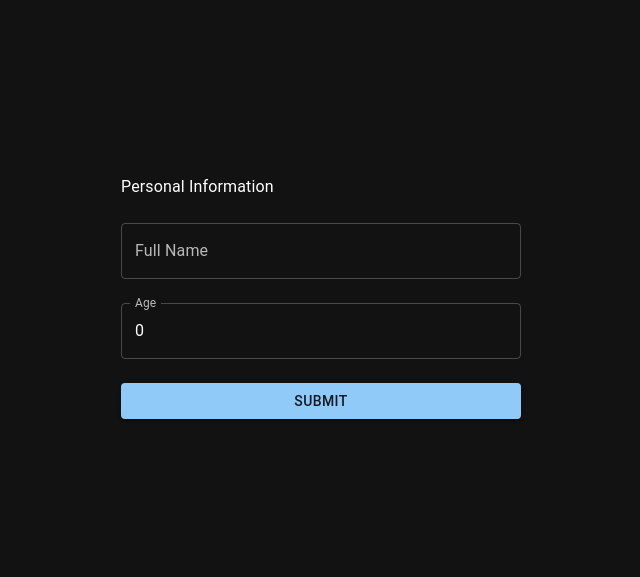
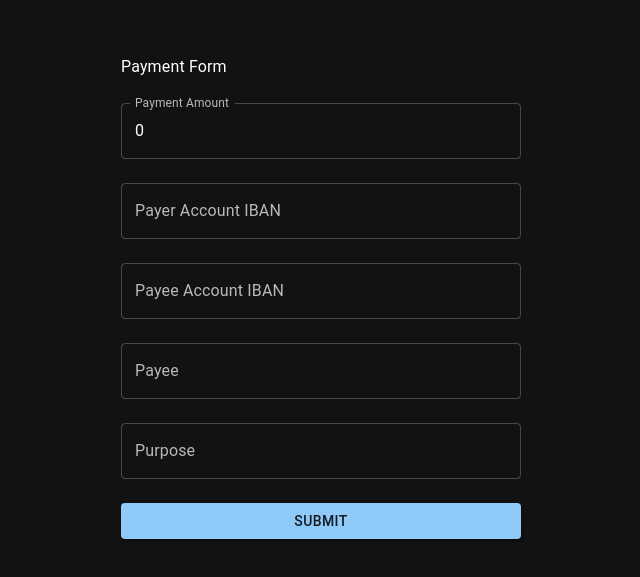
Before and after one commit to IgnasKav/baltic-amadeus-task, a React (Vite) app: page / in a window 1280 px wide. Shown: the part 103-680 px from the top of the page, without its empty margins (319-959 px from the left). Built offline with nearby package versions, Linux system fonts and the light colour scheme.

Commit message:
add needed fields

```diff
--- a/src/components/payment-form.tsx
+++ b/src/components/payment-form.tsx
@@ -2,16 +2,34 @@ import { useAppForm } from "@/forms/form-config";
 import { revalidateLogic } from "@tanstack/react-form";
 import z from "zod";
 
+const ibanValidation = z
+  .string()
+  // Will reduce request count to endpoint
+  .min(15, "IBAN must be at least 15 characters long")
+  .max(34, "IBAN cannot exceed 34 characters");
+
 const paymentFormSchema = z.object({
-  username: z.string().min(3, "Username must be at least 3 characters long"),
-  age: z.number().min(13, "Age must be at least 13"),
+  paymentAmount: z.number().min(0.01, "Payment amount must be at least 0.01"),
+  payerAccountIBAN: ibanValidation,
+  payeeAccountIBAN: ibanValidation,
+  payee: z
+    .string()
+    .min(3, "Payee is required")
+    .max(70, "Payee cannot exceed 70 characters"),
+  purpose: z
+    .string()
+    .min(3, "Purpose is required")
+    .max(135, "Purpose cannot exceed 135 characters"),
 });
 
 export const PaymentForm = () => {
   const form = useAppForm({
     defaultValues: {
-      username: "",
-      age: 0,
+      paymentAmount: 0,
+      payerAccountIBAN: "",
+      payeeAccountIBAN: "",
+      payee: "",
+      purpose: "",
     },
     validationLogic: revalidateLogic({
       mode: "blur",
@@ -31,25 +49,43 @@ export const PaymentForm = () => {
       }}
       className="flex flex-col gap-6 w-[400px]"
     >
-      <h1>Personal Information</h1>
-      {/* Components are bound to `form` and `field` to ensure extreme type safety */}
-      {/* Use `form.AppField` to render a component bound to a single field */}
+      <h1>Payment Form</h1>
+
       <form.AppField
-        name="username"
+        name="paymentAmount"
         validators={{
-          onDynamic: paymentFormSchema.shape.username,
+          onDynamic: paymentFormSchema.shape.paymentAmount,
         }}
-        children={(field) => <field.TextField label="Full Name" />}
+        children={(field) => <field.NumberField label="Payment Amount" />}
       />
-      {/* The "name" property will throw a TypeScript error if typo'd  */}
       <form.AppField
-        name="age"
+        name="payerAccountIBAN"
         validators={{
-          onDynamic: paymentFormSchema.shape.age,
+          onDynamic: paymentFormSchema.shape.payerAccountIBAN,
         }}
-        children={(field) => <field.NumberField label="Age" />}
+        children={(field) => <field.TextField label="Payer Account IBAN" />}
       />
-      {/* Components in `form.AppForm` have access to the form context */}
+      <form.AppField
+        name="payeeAccountIBAN"
+        validators={{
+          onDynamic: paymentFormSchema.shape.payeeAccountIBAN,
+        }}
+        children={(field) => <field.TextField label="Payee Account IBAN" />}
+      />
+      <form.AppField
+        name="payee"
+        validators={{
+          onDynamic: paymentFormSchema.shape.payee,
+        }}
+        children={(field) => <field.TextField label="Payee" />}
+      />
+      <form.AppField
+        name="purpose"
+        validators={{
+          onDynamic: paymentFormSchema.shape.purpose,
+        }}
+        children={(field) => <field.TextField label="Purpose" />}
+      />
       <form.AppForm>
         <form.SubscribeButton label="Submit" />
       </form.AppForm>
```
